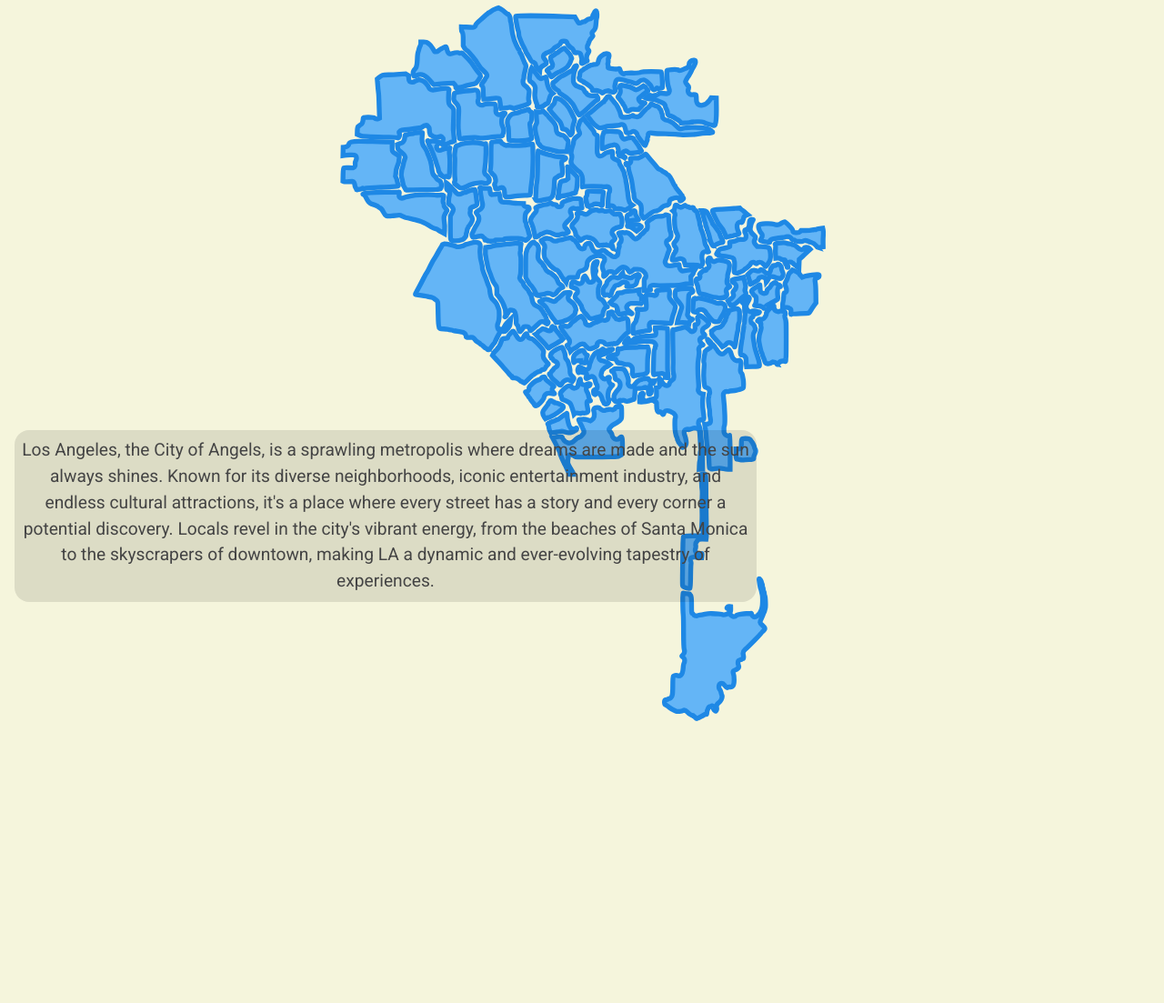
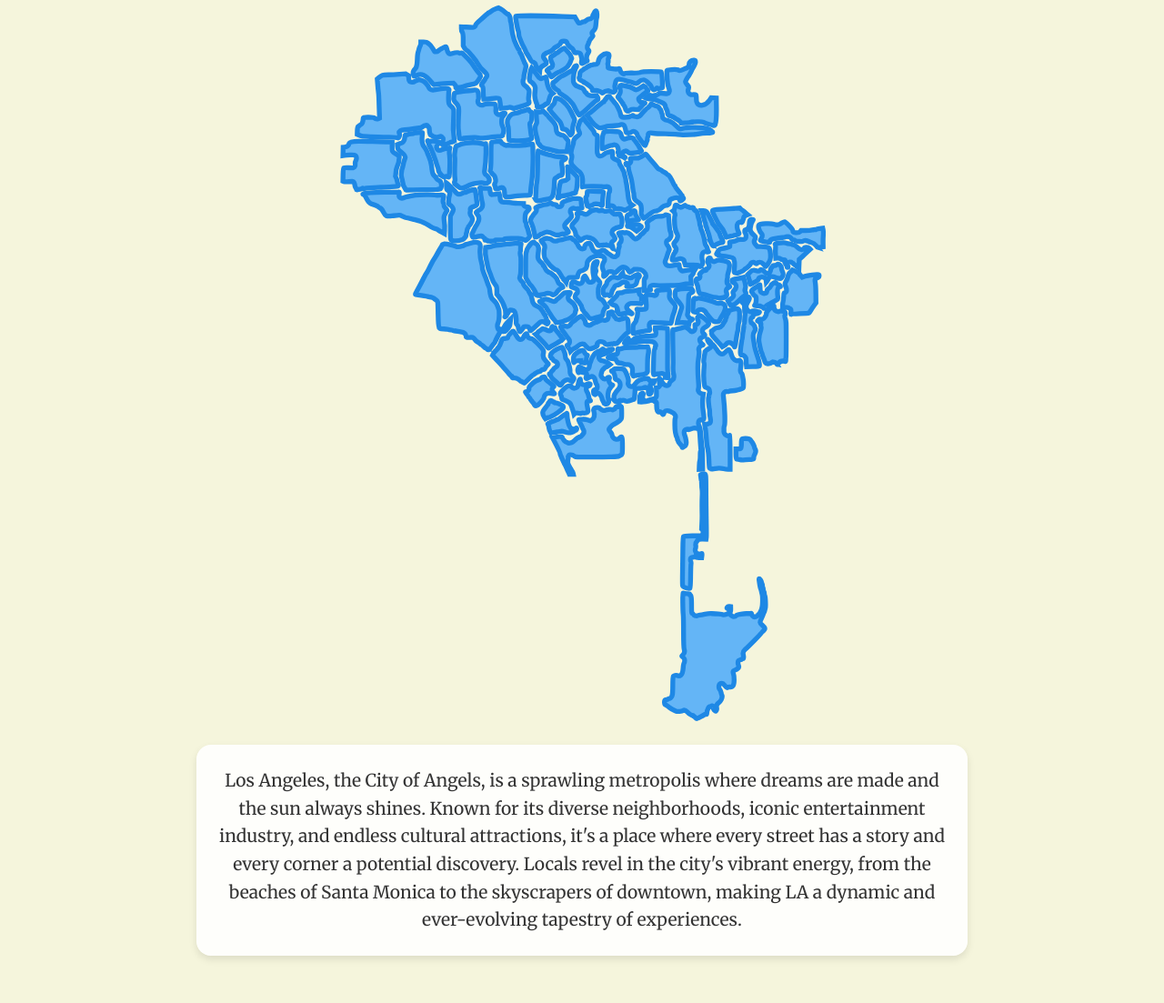
Before and after one commit to Tsangares/LA_Neighborhoods, a Flask app: page / in a window 1280 px wide. Shown: the part 118-1221 px from the top of the page at 91% size. Before the commit the page ends 911 px from the top, so only its background shows below. Run offline with Flask 3, Linux system fonts and the light colour scheme.

Commit message:
Changed description css

```diff
--- a/static/map.css
+++ b/static/map.css
@@ -5,7 +5,7 @@ html, body {
     background-color: #F5F5DC; /* Beige background to give a sunny LA feel */
     font-family: 'Roboto', sans-serif; /* Modern and clean font */
     color: #333; /* Dark grey text for good readability */
-    padding-bottom: 10vh;
+    padding-bottom: 1rem;
 }
 
 /* Title styling */
@@ -19,19 +19,18 @@ h1 {
 
 /* Description styling */
 p#description {
-    position: fixed;
-    left: 1rem;
-    bottom: 0rem;
-    background-color: rgba(0,0,0,.1);
+    background-color: rgba(255, 255, 255, 0.9); /* Light background for better readability */
     border-radius: 1rem;
-    padding: .5rem;
+    padding: 1.5rem;
+    font-family: 'Merriweather', serif; /* Elegant and readable font */
     font-size: 1.2em;
     text-align: center;
     margin: 20px auto;
     width: 80%;
     max-width: 800px;
-    line-height: 1.5;
-    color: #444;
+    line-height: 1.6; /* Slightly increased line height for better readability */
+    color: #333; /* Darker color for better contrast */
+    box-shadow: 0 4px 8px rgba(0, 0, 0, 0.1); /* Subtle shadow for depth */
     pointer-events: none;
 }
 
--- a/templates/index.html
+++ b/templates/index.html
@@ -4,14 +4,12 @@
     <title>LA Neighborhoods</title>
     <meta name="viewport" content="width=device-width, initial-scale=1">
     <link rel="stylesheet" href="/static/map.css">
+    <link href="https://fonts.googleapis.com/css2?family=Merriweather:wght@400;700&display=swap" rel="stylesheet">
     <link href="https://fonts.googleapis.com/css2?family=Pacifico&family=Roboto:wght@400;700&display=swap" rel="stylesheet">
     <script src="/static/js/jquery4.js"></script>
 </head>
 <body>
     <h1>Welcome to <span id="location-title">Los Angeles</span></h1>
-    <p id="description">
-      Los Angeles, the City of Angels, is a sprawling metropolis where dreams are made and the sun always shines. Known for its diverse neighborhoods, iconic entertainment industry, and endless cultural attractions, it's a place where every street has a story and every corner a potential discovery. Locals revel in the city's vibrant energy, from the beaches of Santa Monica to the skyscrapers of downtown, making LA a dynamic and ever-evolving tapestry of experiences.
-  </p>
     <div id="map-container">
         <div id="map-graphic">
           <svg id="map-svg" xmlns="http://www.w3.org/2000/svg" viewBox="62 10 128 187">
@@ -19,6 +17,9 @@
           </svg>
         </div>
     </div>
+    <p id="description">
+      Los Angeles, the City of Angels, is a sprawling metropolis where dreams are made and the sun always shines. Known for its diverse neighborhoods, iconic entertainment industry, and endless cultural attractions, it's a place where every street has a story and every corner a potential discovery. Locals revel in the city's vibrant energy, from the beaches of Santa Monica to the skyscrapers of downtown, making LA a dynamic and ever-evolving tapestry of experiences.
+    </p>
 </body>
 <foot>
     <script src="/static/map.js"></script>
```
